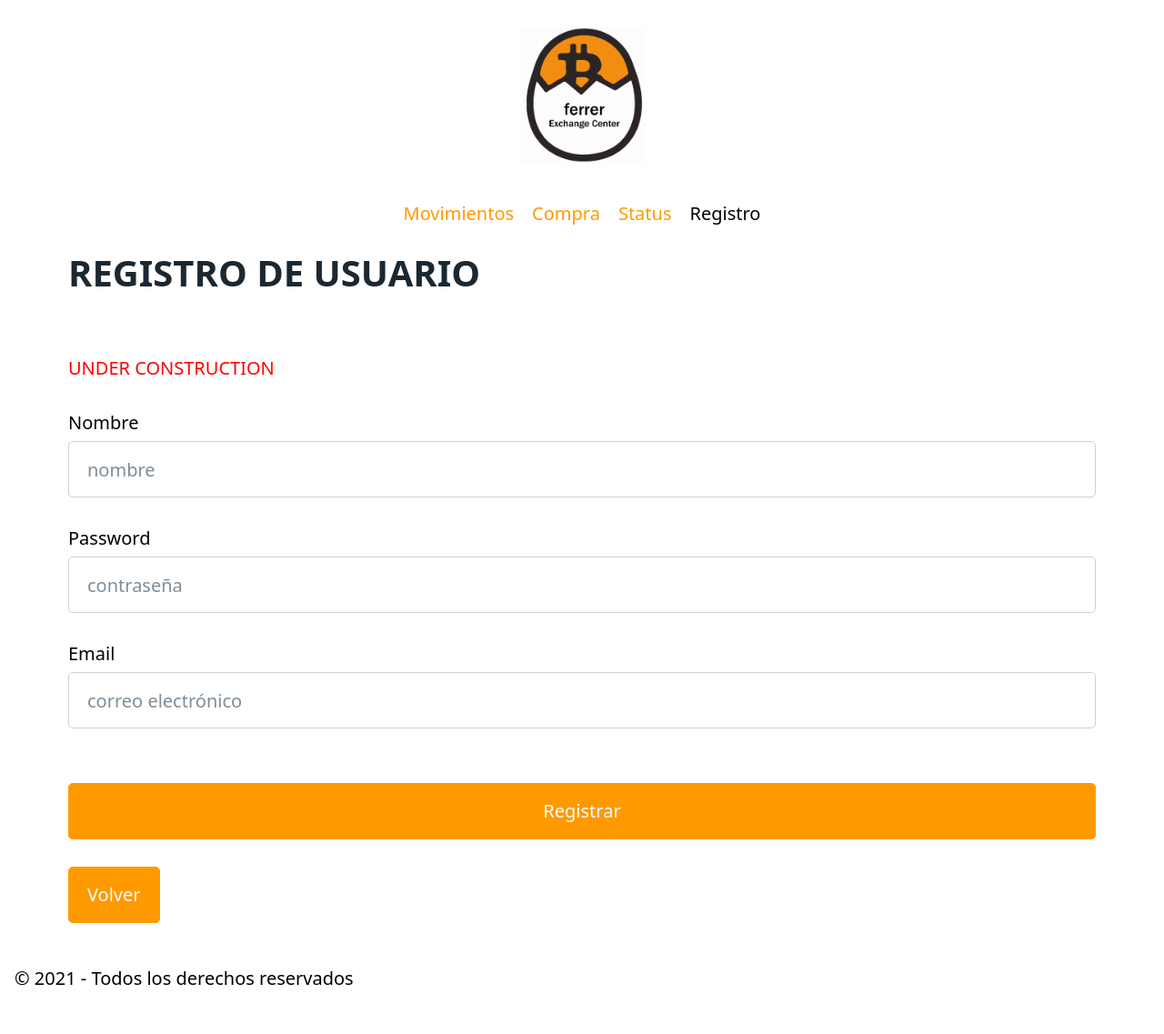
After one commit to fernanf71/proyectofinal_flask, a Flask app: page /registro in a window 1280 px wide. The commit adds this page. Shown: the whole page at 91% size. Run offline with Flask 2, Linux system fonts and the light colour scheme; parts of the project's set-up code (start-up, migrations or seed data) failed here and were passed over; some libraries are stand-ins or nearby versions.

Commit message:
proyectofinal_DEFINITIVO_v2

```diff
--- a/config_template.py
+++ b/config_template.py
@@ -1,3 +1,4 @@
 SECRET_KEY='tu clave secreta'
-DBFILE='ruta base de datos'
+DBFILE='ruta base de datos movimientos'
 API_KEY='clave api'
+DBFILEUSERS='ruta base de datos usuarios'
--- a/movimientos/balance.py
+++ b/movimientos/balance.py
@@ -33,9 +33,10 @@ def balance(listaMoneda):
         if dato['hacia'] == listaMoneda:
             q2 += float(dato['q2'])
         elif dato['desde'] == listaMoneda:
-            q1 -= float(dato['q1'])
+            q1 += float(dato['q1'])
     balance = q2 - q1
     return balance
+    print('***PRUEBA BALANCE***',balance)
 
 def seleccionDesde():
     listaMonedas = ['BTC', 'ETH', 'XRP', 'LTC', 'BCH', 'BNB', 'USDT', 'EOS', 'BSV', 'XLM', 'ADA', 'TRX']
--- a/movimientos/forms.py
+++ b/movimientos/forms.py
@@ -1,13 +1,11 @@
 from flask_wtf import FlaskForm
 from wtforms import *
-from wtforms.validators import DataRequired, Length, ValidationError, NumberRange
+from wtforms.validators import DataRequired, Length, ValidationError, NumberRange, Email
 from datetime import date
 from movimientos.balance import valorActual
-
-
+from movimientos.usuarios import email
 
 listaMonedas = ['EUR', 'BTC', 'ETH', 'XRP', 'LTC', 'BCH', 'BNB', 'USDT', 'EOS', 'BSV', 'XLM', 'ADA', 'TRX']
-
 
 def disponibilidadMonedas(form, field):
     disponibilidades = valorActual()
@@ -19,6 +17,11 @@ def mismaMoneda(form, field):
     if form.desde.data == field.data:
         raise ValidationError('No puede realizar la operación con las mismas monedas. Elija monedas distintas')
 
+def mismoEmail(form, field):
+    correoElectronico = email()
+    print('***CORREO***', correoElectronico)
+    if field.data in correoElectronico:
+            raise ValidationError('La dirección de correo eléctronico ya ha sido registrada')
 
 class MovimientosForm(FlaskForm):
     desde = SelectField('From', choices=listaMonedas)
@@ -32,6 +35,13 @@ class MovimientosForm(FlaskForm):
     volver = SubmitField('Volver')
 
 class Status(FlaskForm):
-    invertido = FloatField('Invertido')
+    valorEurosActualCryptos = FloatField('Valor euros actual cryptos')
+    eurosAtrapadosInversion = FloatField('Euros atrapados en inversión')
     valorActual = FloatField('Valor actual')
     volver = SubmitField('Volver')
+
+class Registro(FlaskForm):
+    name = StringField('Nombre', validators=[DataRequired(), Length(max=64)])
+    password = PasswordField('Password', validators=[DataRequired()])
+    email = StringField('Email', validators=[DataRequired(), Email(), mismoEmail ])
+    registrar = SubmitField('Registrar')
--- a/movimientos/static/css/style.css
+++ b/movimientos/static/css/style.css
@@ -97,3 +97,8 @@ a[role="button"] {
     padding: 0;
     margin: 0
 }
+
+.doing{
+    color: red;
+
+}
--- a/movimientos/templates/compra.html
+++ b/movimientos/templates/compra.html
@@ -11,6 +11,7 @@
             <li><a href="/">Movimientos</a></li>
             <li>Compra</li>
             <li><a href="/status">Status</a></li>
+            <li class="item"><a href="/registro">Registro</a></li>
         </ul>
     </nav>
 </div>
--- a/movimientos/templates/listaMovimientos.html
+++ b/movimientos/templates/listaMovimientos.html
@@ -9,6 +9,7 @@
                 <li class="item">Movimientos</li>
                 <li class="item"><a href="/purchase">Compra</a></li>
                 <li class="item"><a href="/status">Status</a></li>
+                <li class="item"><a href="/registro">Registro</a></li>
         </ul>
 </nav>
 </div>
--- /dev/null
+++ b/movimientos/templates/registro.html
@@ -0,0 +1,78 @@
+{% extends 'base.html' %}
+
+{% block title %}REGISTRO USUARIO{% endblock %}
+
+{% block content %}
+<div class="navbar">
+        <nav>
+        <ul>
+                <li class="item"><a href="/">Movimientos</a></li>
+                <li class="item"><a href="/purchase">Compra</a></li>
+                <li class="item"><a href="/status">Status</a></li>
+                <li class="item">Registro</li>
+        </ul>
+        </nav>
+</div>
+
+<h1>REGISTRO DE USUARIO</h1>
+<div><p class="doing">UNDER CONSTRUCTION</p></div>
+<form action="registro" method='post'>
+{{ form.hidden_tag() }}
+
+{% if interruptorRegistro == False  %}
+<table>
+        <div>
+        <tr>
+        {{ form.name.label }}
+        {{ form.name (value=form.name.data) }}
+        </tr>
+        </div>
+        <div>
+        <tr>
+        {{ form.email.label }}
+        {{ form.email (value=form.email.data) }}
+        </tr>
+        </div>
+        <div>
+        <tr>
+        {{ form.password.label }}
+        {{ form.password (value=form.password.data) }}
+        </tr>
+        </div>
+</table>
+<div>
+{{ form.registrar (class = "Registrar") }}
+</div>
+<div>
+        <a role="button" href="/">Volver</a>
+</div>
+{% else  %}
+<table>
+        <div>
+        <tr>
+        {{ form.name.label }}
+        {{ form.name (placeholder='nombre') }}
+        </tr>
+        </div>
+        <div>
+        <tr>
+        {{ form.password.label }}
+        {{ form.password (placeholder='contraseña') }}
+        </tr>
+        </div>
+        <div>
+        <tr>
+        {{ form.email.label }}
+        {{ form.email (placeholder='correo electrónico') }}
+        </tr>
+        </div>
+</table>
+<div>
+{{ form.registrar (class = "Registrar") }}
+</div>
+<div>
+        <a role="button" href="/">Volver</a>
+</div>
+{% endif %}
+</form>
+{% endblock %}
--- a/movimientos/views.py
+++ b/movimientos/views.py
@@ -1,9 +1,10 @@
 from movimientos import app  # estoy importando el app del fichero __init__.py
-from movimientos.forms import MovimientosForm, Status
+from movimientos.forms import MovimientosForm, Status, Registro
 from flask import render_template, request, url_for, redirect
 from datetime import datetime
 from movimientos.api import*
 from movimientos.balance import*
+from movimientos.usuarios import*
 
 
 @app.route('/')
@@ -101,15 +102,45 @@ def status():
                 print("**ERROR**: Acceso a API -insert: {} {}". format(type(e).__name__, e))
                 mensajes.append('Error en acceso a la API. Consulte con el administrador.')
                 return render_template('status.html', mensajes=mensajes, form=form, interruptorError=True)
-        try:
-            saldoEur =saldoEuros()
-            totalEuros =eurosInvertidos()
+    try:
+        saldoEur =saldoEuros()
 
-        except Exception as e:
-                print("**ERROR**: Acceso a API -insert: {} {}". format(type(e).__name__, e))
-                mensajes.append('Error en acceso a la API. Consulte con el administrador.')
-                return render_template('status.html', mensajes=mensajes, form=form, interruptorError=True)
+    except Exception as e:
+            print("**ERROR**: Acceso a API -insert: {} {}". format(type(e).__name__, e))
+            mensajes.append('Error en acceso a la API. Consulte con el administrador.')
+            return render_template('status.html', mensajes=mensajes, form=form, interruptorError=True)
 
-    form.invertido.data = totalEuros
-    form.valorActual.data = totalEuros + saldoEur + valorActualEur
+    form.valorEurosActualCryptos.data = valorActualEur
+    form.eurosAtrapadosInversion.data = saldoEur
+    form.valorActual.data = valorActualEur + saldoEur
     return render_template('status.html', mensajes=mensajes, form=form, interruptorError=interruptorError)
+
+@app.route('/registro', methods=['GET', 'POST'])
+def registro():
+    interruptorRegistro = False
+    ahora = datetime.now()
+    dia = ahora.date()
+    hora = ahora.strftime('%H:%M:%S')
+
+    form = Registro()
+    '''
+    conn = sqlite3.connect('movimientos/data/usuarios.db')
+    c = conn.cursor()
+    '''
+    if request.method == 'POST':
+
+        if form.registrar.data == True:
+
+            consultaUsuarios('INSERT INTO usuarios (fecha, hora, nombre, correo, clave) VALUES ( ?, ?, ?, ?, ?);',
+
+                    (
+                        dia,
+                        hora,
+                        form.name.data,
+                        form.email.data,
+                        form.password.data
+                    )
+            )
+        return redirect(url_for('Movimientos'))
+
+    return render_template('registro.html', form=form, interruptorRegistro=True)
--- a/requeriments.txt
+++ b/requeriments.txt
@@ -1,6 +1,8 @@
 certifi==2020.12.5
 chardet==4.0.0
 click==7.1.2
+dnspython==2.1.0
+email-validator==1.1.2
 Flask==1.1.2
 Flask-WTF==0.14.3
 idna==2.10
```
Also changed, not shown: movimientos/data/migrations/initial.sql (+10 -0 lines), movimientos/templates/status.html (+17 -6 lines), movimientos/usuarios.py (added, +37 -0 lines), readme.md, 1 other file.
